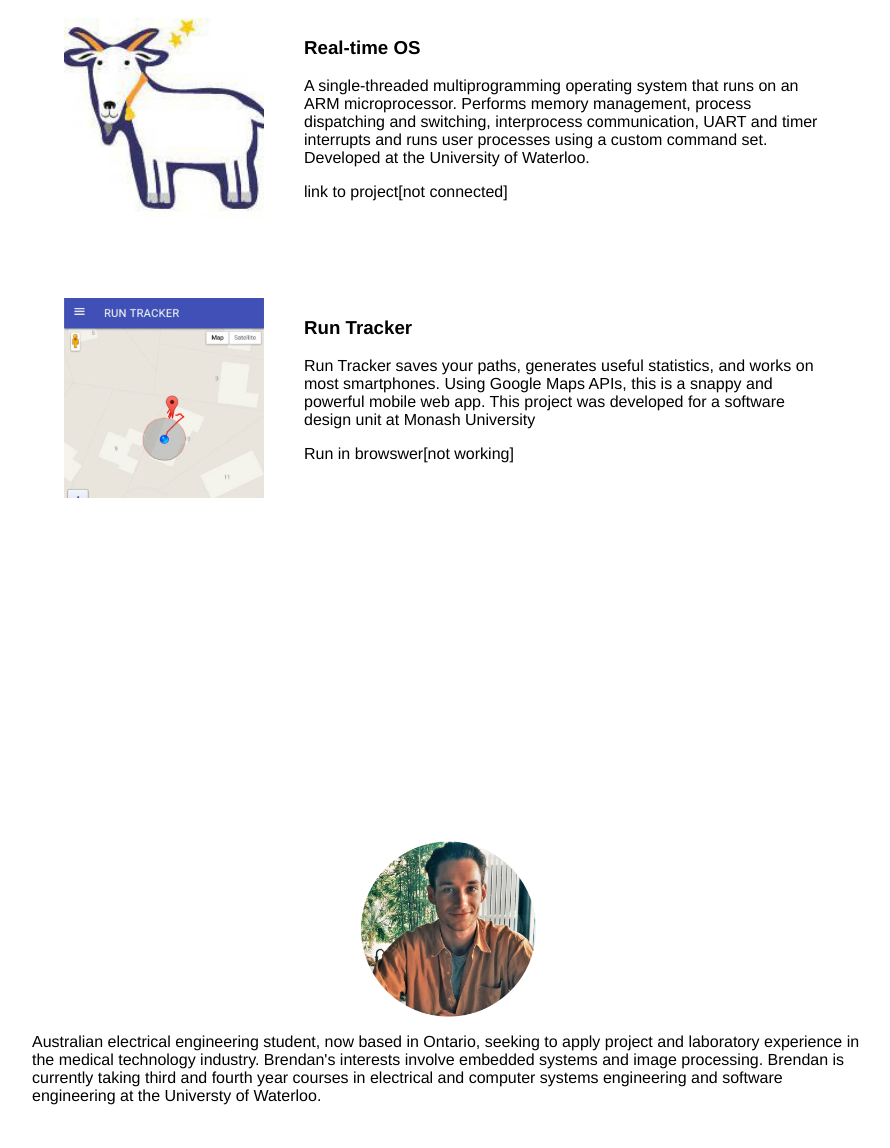
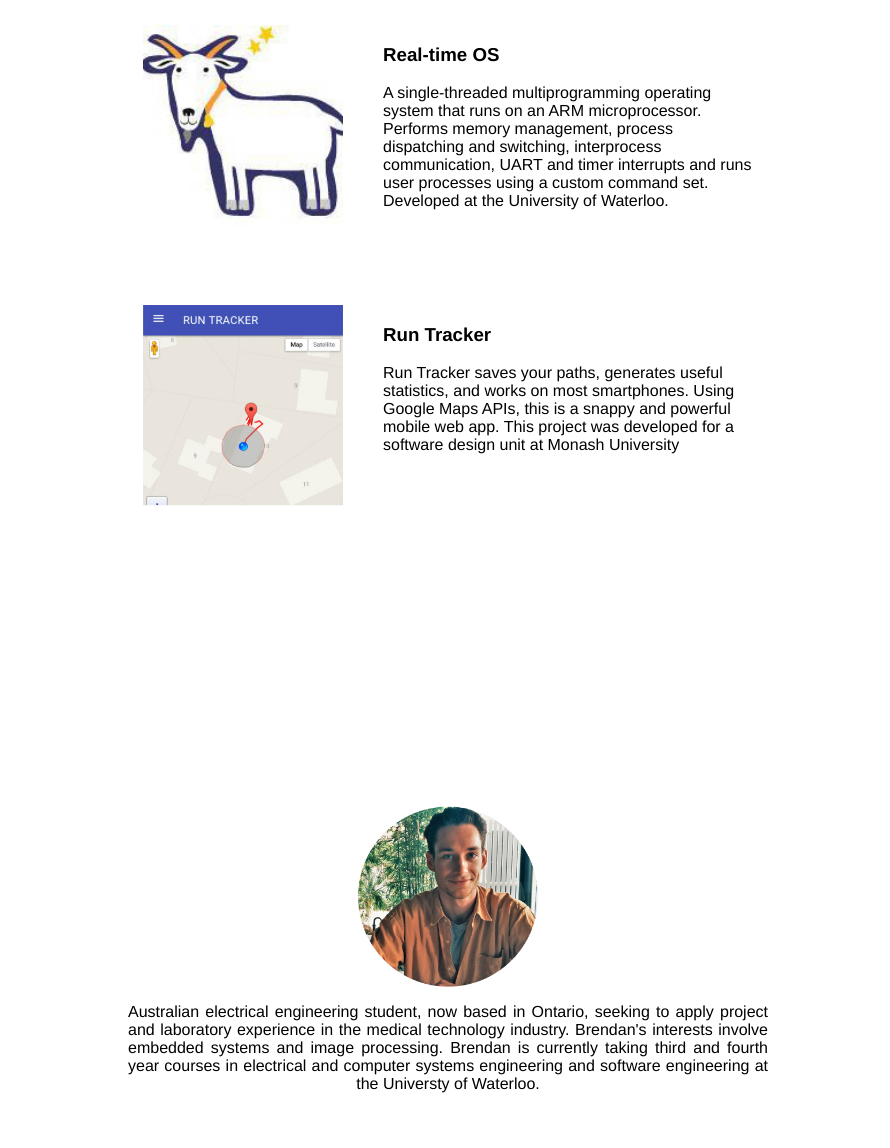
Before and after one commit to brendanholmes/brendanholmes.github.io, a plain HTML site: page index.html in a window 1280 px wide. Shown: the part 1455-2603 px from the top of the page, without its empty margins (192-1082 px from the left). Drawn offline with nearby package versions, Linux system fonts and the light colour scheme.

Commit message:
formatting

```diff
--- a/css/style.css
+++ b/css/style.css
@@ -70,8 +70,6 @@ li {
 
 /***HOME**/
 #home {
-	height: 200px;
-	width: 200px;
 	padding: 0;
 }
 
@@ -81,29 +79,53 @@ li {
     left: 50%;
     margin-right: -50%;
     transform: translate(-50%, -50%);
-	font-size: 25px;
+	font-size: 20px;
+	width: 420px;
+	text-align: justify;
+    -moz-text-align-last: center;
+    text-align-last: center;
 }
 
 #CV-home-link {
+	display: block;
+	margin: 0 auto;
+
 	font-size: 25px;
-	padding: 20px;
+	padding: 18px 22px;
 	border-style: solid;
 	border-width: 3px;
 	border-color: black;
-	text-align: center;
-	margin-top: 30px;
+	width: 50px;
 }
 
 #CV-home-link:hover {
-	background-color: #DDD;
+	opacity: 0.8;
+	background-color: #EEE;
+
 }
 
 /***PROJECTS***/
+#projects {
+	position: relative;
+	min-height: 1250px;
+}
+#projects-container{
+	position: absolute;
+	top: 50%;
+	left: 50%;
+	transform: translate(-50%, -50%);
+}
 
 .project-item {
-	padding: 15px 0;
+	padding: 15px 15px;
 	margin: 50px 0;
 	height: 200px;
+	max-width: 650px;
+}
+
+.project-item:hover {
+	opacity: 0.7;
+	background: #EEE;
 }
 
 .project-image {
@@ -121,22 +143,32 @@ li {
 }
 
 /***ABOUT**/
+#about {
+	position: relative;
+}
 #about-content-container {
-	border-width: 1px;
-	border-color: black;
-    padding: 10em;
-    position: relative;
-    top: 50%;
-    left: 50%;
-    margin-right: -50%;
-    transform: translate(-50%, -50%)
+	position: absolute;
+	top: 50%;
+	left: 50%;
+	transform: translate(-50%, -60%);
+}
+
+#about-blurb {
+	text-align: justify;
+    -moz-text-align-last: center;
+    text-align-last: center;
+}
+
+#profile-image-container{
 }
 
 .profile-image{
-	width: 175px;
-	height: 175px;
 	display: block;
 	margin: 0 auto;
+	width: 180px;
+	height: 180px;
+
+
 }
 /*****/
 
--- a/index.html
+++ b/index.html
@@ -37,48 +37,59 @@
 	</header>
 
 	<section id="home">
-		<div id="welcome">Brendan Holmes<br>
+		<div id="welcome">Electrical and Computer Systems Engineering Student at the University of Waterloo<br><br><br>
 			<div id="CV-home-link"><a href="./resume.pdf">CV</a></div>
 		</div>
 	</section>
 
 	<section id="projects">
-		<div class="main">
+		<div id="projects-container">
 			<h2>Projects</h2>
 			<div class="project-item">
+				<a href="">
 					<div class="project-image">
 						<div id="project1"><img class="image" src="./images/bird.jpg"></div>
 					</div>
+
 					<h3>Embedded multicore image decoder</h3>
 					<p>On an ALtera FPGA board, this system decodes compressed 640x480 mpeg video at 24fps. An IDCT hardware accelerator, written in VHDL, handles the most computationally intensive function. Developed at the University of Waterloo for ECE423: Embedded Computer Systems.</p>
-				<p><a href="">link to project[not connected]</a></p>
+				</a>
 			</div>
 
 			<div class="project-item">
+				<a href="./superpixels/main.html">
 					<div class="project-image">
 						<div id="project1"><img class="image" src="./images/main_05.jpg"></div>
 					</div>
+
 					<h3>SLIC Superpixel algorithm implementation</h3>
 					<p>Implemented a state-of-the-art superpixel algorithm based on current image science literature. Developed at the University of Waterloo.</p>
-				<p><a href="./superpixels/main.html">View document[draft only]</a></p>
+				</a>
 			</div>
 
 			<div class="project-item">
+
+				<a href="">
+
 					<div class="project-image">
 						<div id="project1"><img class="image" src="./images/goat-graphic.jpg"></div>
 					</div>
+
 					<h3>Real-time OS</h3>
 					<p>A single-threaded multiprogramming operating system that runs on an ARM microprocessor. Performs memory management, process dispatching and switching, interprocess communication, UART and timer interrupts and runs user processes using a custom command set. Developed at the University of Waterloo.</p>
-				<p><a href="">link to project[not connected]</a></p>
+				</a>
 			</div>
 
 			<div class="project-item">
+
+				<a href="./run-tracker/index.html">
 					<div class="project-image">
 						<div id="project1"><img class="image" src="./images/run-tracker.jpg"></div>
 					</div>
+
 					<h3>Run Tracker</h3>
 					<p>Run Tracker saves your paths, generates useful statistics, and works on most smartphones. Using Google Maps APIs, this is a snappy and powerful mobile web app. This project was developed for a software design unit at Monash University</p>
-				<p><a href="./run-tracker/index.html">Run in browswer[not working]</a></p>
+				</a>
 			</div>
 			<br>
 		</section>
@@ -91,7 +102,7 @@
 				<img class="profile-image" src="./images/me.png">
 			</div>
 
-			<div>
+			<div id="about-blurb">
 				<p>Australian electrical engineering student, now based in Ontario, seeking to apply project and laboratory experience in the medical technology industry. Brendan's interests involve embedded systems and image processing. Brendan is currently taking third and fourth year courses in electrical and computer systems engineering and software engineering at the Universty of Waterloo.</p>
 			</div>
 
```
Lines whose indentation alone changed are shown as unchanged.
